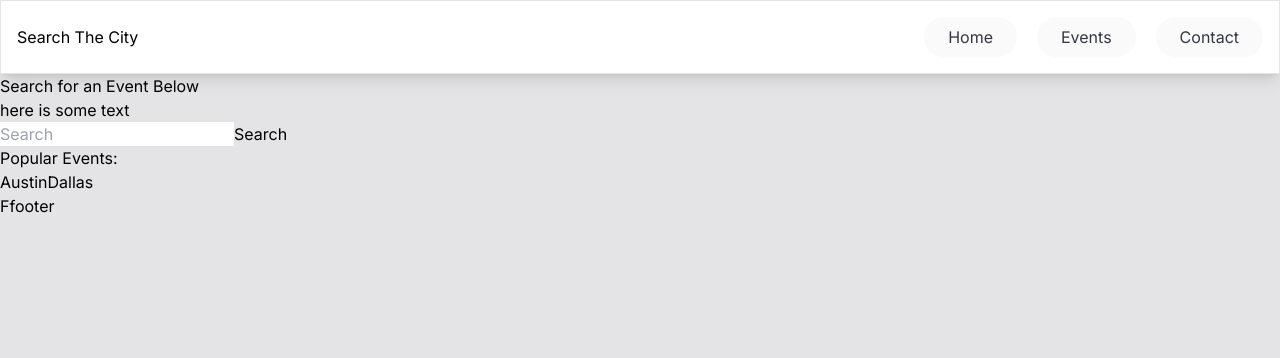
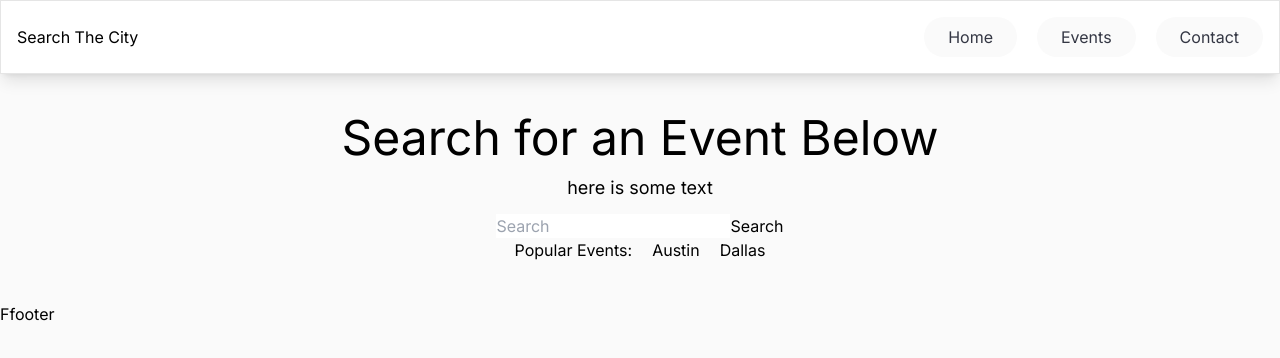
Before and after one commit to aaronaltman/event-to-demo-2, a Next.js app: page / in a window 1280 px wide. Shown: the top 358 px of the page. Built offline with nearby package versions, Linux system fonts and the light colour scheme.

Commit message:
homepage stylings

```diff
--- a/src/app/layout.tsx
+++ b/src/app/layout.tsx
@@ -18,7 +18,7 @@ export default function RootLayout({
 }) {
   return (
     <html lang="en">
-      <body className={`${inter.className} bg-zinc-200`}>
+      <body className={`${inter.className} bg-zinc-50`}>
         <Header />
         {children}
         <Footer />
--- a/src/app/page.tsx
+++ b/src/app/page.tsx
@@ -3,21 +3,19 @@ import Link from "next/link";
 
 export default function Home() {
   return (
-    <main className="">
+    <main className="flex flex-col justify-center items-center p-10">
       <section>
-        <h1>Search for an Event Below</h1>
-        <p>here is some text</p>
-        <form>
+        <h1 className="text-5xl">Search for an Event Below</h1>
+        <p className="text-lg pt-3 text-center">here is some text</p>
+        <form className="flex justify-center pt-3">
           <input type="text" placeholder="Search" />
           <button type="submit">Search</button>
         </form>
       </section>
-      <section>
+      <section className="flex flex-row gap-5">
         <p>Popular Events:</p>
-        <div>
-          <Link href="/event">Austin</Link>
-          <Link href="/event">Dallas</Link>
-        </div>
+        <Link href="/event">Austin</Link>
+        <Link href="/event">Dallas</Link>
       </section>
     </main>
   );
```
